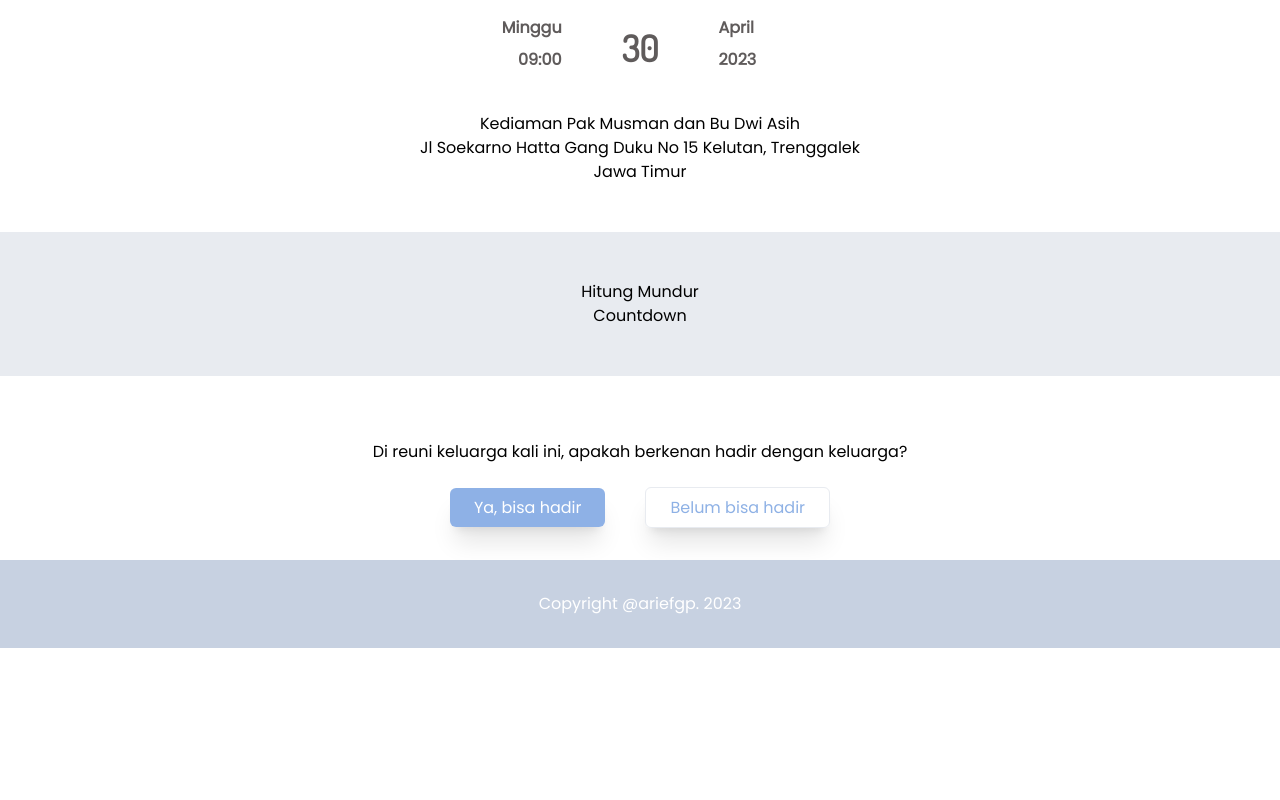
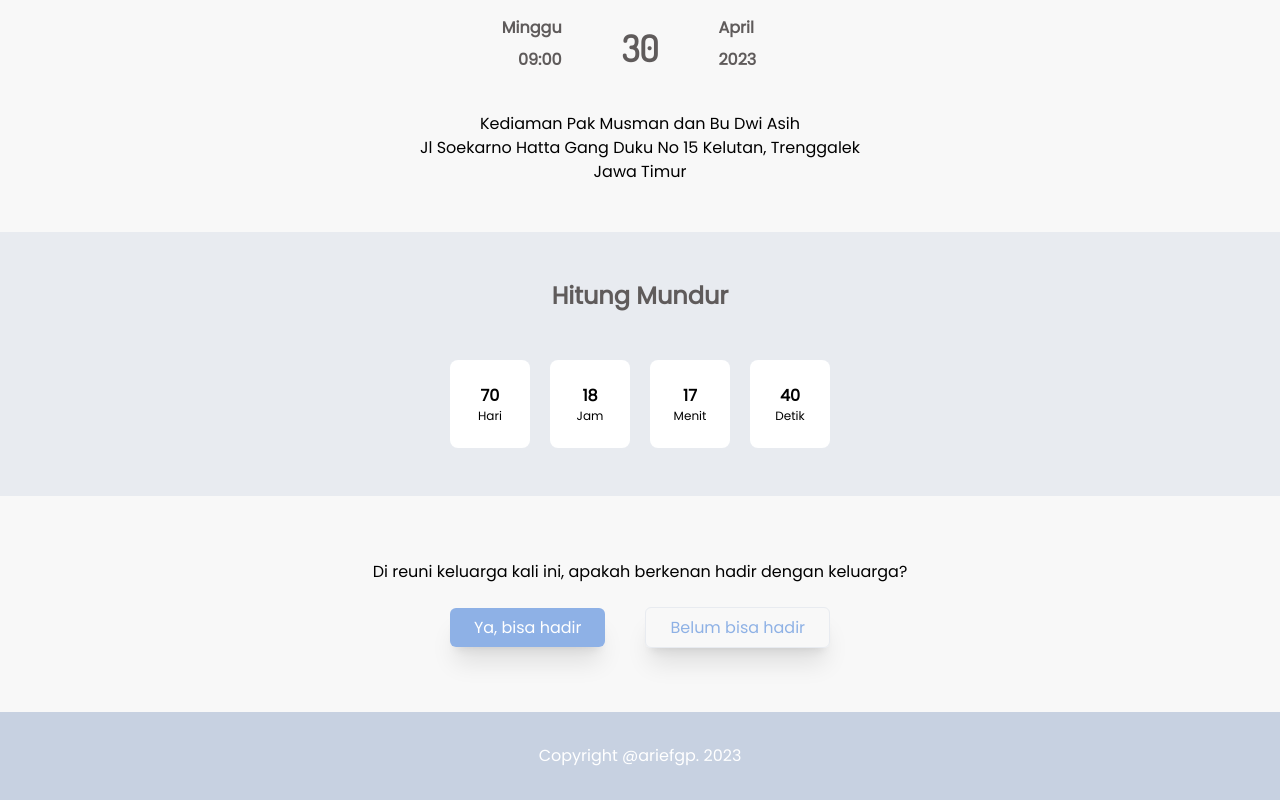
Before and after one commit to ariefgp/ikadamar, a Next.js app: page / in a window 1280 px wide. Shown: the part 1060-1860 px from the top of the page. Before the commit the page ends 1748 px from the top, so only its background shows below. Built offline with nearby package versions, Linux system fonts and the light colour scheme.

Commit message:
add countdown

```diff
--- a/app/invitation/page.tsx
+++ b/app/invitation/page.tsx
@@ -1,10 +1,79 @@
+'use client'
+
 import React from 'react';
 import Image from "next/image";
 import Link from 'next/link';
+import { useEffect, useState } from "react";
 
 function Invitation() {
+    const Countdown = () => {
+        const [countdownDate, setCountdownDate] = useState(
+          new Date("2023-04-30T09:00:00").getTime()
+        );
+        const [state, setState] = useState({
+          days: "0",
+          hours: "0",
+          minutes: "0",
+          seconds: "0"
+        });
+
+        useEffect(() => {
+          setInterval(() => setNewTime(), 1000);
+        }, []);
+
+        const setNewTime = () => {
+          if (countdownDate) {
+            const currentTime = new Date().getTime();
+
+            const distanceToDate = countdownDate - currentTime;
+
+            let days: string | number = Math.floor(distanceToDate / (1000 * 60 * 60 * 24));
+            let hours: string | number = Math.floor(
+              (distanceToDate % (1000 * 60 * 60 * 24)) / (1000 * 60 * 60)
+            );
+            let minutes: string | number = Math.floor(
+              (distanceToDate % (1000 * 60 * 60)) / (1000 * 60)
+            );
+            let seconds: string | number = Math.floor((distanceToDate % (1000 * 60)) / 1000);
+
+            const numbersToAddZeroTo = [1, 2, 3, 4, 5, 6, 7, 8, 9];
+
+            days = `${days}`;
+            if (numbersToAddZeroTo.includes(hours)) {
+              hours = `0${hours}`;
+            } else if (numbersToAddZeroTo.includes(minutes)) {
+              minutes = `0${minutes}`;
+            } else if (numbersToAddZeroTo.includes(seconds)) {
+              seconds = `0${seconds}`;
+            }
+
+            setState({ days: days, hours: hours as string, minutes: minutes as string, seconds: seconds as string });
+          }
+        };
+
+        return (
+          <div className="flex flex-row justify-center gap-5">
+            <div className="flex-initial w-20 py-6 rounded-lg bg-white">
+                <div className='font-bold'>{state.days || "0"}</div>
+                <div className="text-xs">Hari</div>
+            </div>
+            <div className="flex-initial w-20 py-6 rounded-lg bg-white">
+                <div className='font-bold'>{state.hours || "00"}</div>
+                <div className="text-xs">Jam</div>
+            </div>
+            <div className="flex-initial w-20 py-6 rounded-lg bg-white">
+                <div className='font-bold'>{state.minutes || "00"}</div>
+                <div className="text-xs">Menit</div>
+            </div>
+            <div className="flex-initial w-20 py-6 rounded-lg bg-white">
+                <div className='font-bold'>{state.seconds || "00"}</div>
+                <div className="text-xs">Detik</div>
+            </div>
+          </div>
+        );
+      };
   return (
-    <div className="flex flex-col text-center">
+    <div className="flex flex-col text-center bg-[#F8F8F8]">
         <div className="basis-full bg-[#DDE9FB] px-48">
             <div className='flex flex-row min-h-[500px] items-center'>
                 <div className="basis-2/5">
@@ -59,17 +128,17 @@ function Invitation() {
             </div>
         </div>
         <div className="basis-full bg-[#E8EBF0] mt-12 py-12 px-48">
-            <div className="">Hitung Mundur</div>
-            <div>Countdown</div>
+            <div className="mb-12 font-semibold text-[#5F5B5B] text-2xl">Hitung Mundur</div>
+            <div><Countdown /></div>
         </div>
         <div className="basis-full px-48">
             <div className="mt-16">Di reuni keluarga kali ini, apakah berkenan hadir dengan keluarga?</div>
-            <div className="mt-8">
+            <div className="my-8">
                 <Link href="#" className="py-2 px-6 bg-[#8EB1E6] text-white shadow-xl m-5 rounded-md">Ya, bisa hadir</Link>
                 <Link href="#" className="py-2 px-6 text-[#8EB1E5] shadow-xl m-5 border border-[#E8EBF0] rounded-md">Belum bisa hadir</Link>
             </div>
         </div>
-        <div className="basis-full my-10 py-8 bg-[#C7D1E1] text-white px-48">
+        <div className="basis-full mt-10 py-8 bg-[#C7D1E1] text-white px-48">
             Copyright @ariefgp. 2023
         </div>
     </div>
```
